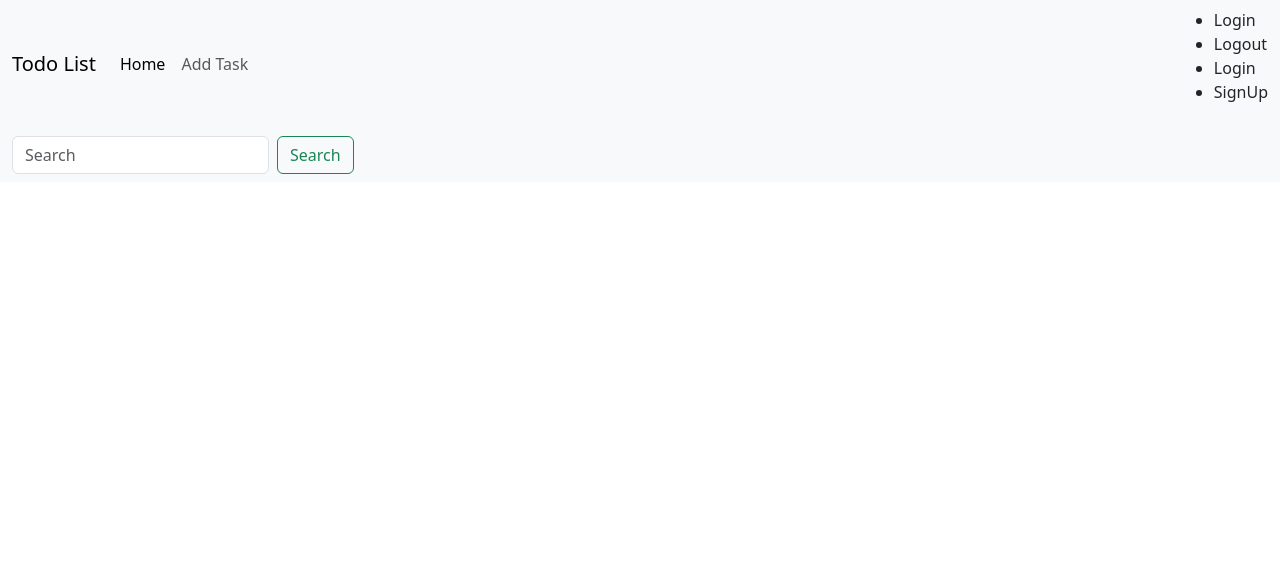
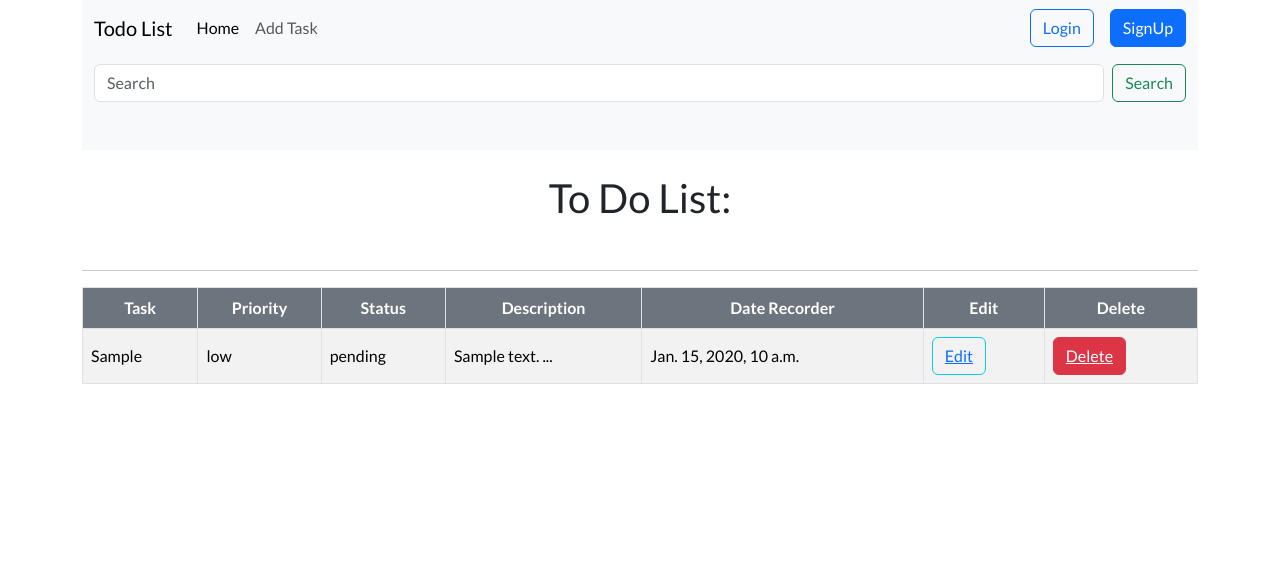
Before and after one commit to Elite81/to-do-list, a Django app: page / in a window 1280 px wide. Shown: the top 583 px of the page. Before the commit the page ends 174 px from the top, so only its background shows below. Run offline with Django 5.2, Linux system fonts and the light colour scheme; tables that the repository leaves empty hold one stand-in row (values such as "Sample post").

Commit message:
Added Bootstrap CSS for styling Changed font family to Roboto Updated edit view to use edit_list.html

```diff
--- a/project.py
+++ b/project.py
@@ -15,9 +15,8 @@ def search_task(query):
     return task
 
 
-def save_edited_task(form, user):
+def save_edited_task(form):
     task = form.save(commit=False)
-    task.user = user
     task.save()
     return task
 
--- a/tasks/models.py
+++ b/tasks/models.py
@@ -21,7 +21,7 @@ class Tasks(models.Model):
     ]
 
     id = models.UUIDField(primary_key=True, default=uuid.uuid4, editable=False )
-    user= models.ForeignKey("User", on_delete=models.CASCADE, related_name="tasks")
+    user= models.ForeignKey("User", on_delete=models.CASCADE, related_name="tasks", unique=True)
     task= models.CharField(max_length=256, blank=False, null=False)
     status =  models.CharField(max_length=64, choices= STATUS_CHOISES, default=STATUS_CHOISES[1][0] )
     priority = models.CharField(max_length=64, choices= PRIORITY, default=PRIORITY[0][0] )
--- a/tasks/templates/tasks/base.html
+++ b/tasks/templates/tasks/base.html
@@ -6,9 +6,17 @@
     <meta name="viewport" content="width=device-width, initial-scale=1.0">
     <!-- <script src="https://code.jquery.com/jquery-3.6.0.min.js"></script> -->
     <link href="https://cdn.jsdelivr.net/npm/bootstrap@5.3.8/dist/css/bootstrap.min.css" rel="stylesheet" integrity="sha384-sRIl4kxILFvY47J16cr9ZwB07vP4J8+LH7qKQnuqkuIAvNWLzeN8tE5YBujZqJLB" crossorigin="anonymous">
+
+    <link rel="preconnect" href="https://fonts.googleapis.com">
+<link rel="preconnect" href="https://fonts.gstatic.com" crossorigin>
+<link rel="preconnect" href="https://fonts.googleapis.com">
+<link rel="preconnect" href="https://fonts.gstatic.com" crossorigin>
+<link href="https://fonts.googleapis.com/css2?family=Lato:ital,wght@0,100;0,300;0,400;0,700;0,900;1,100;1,300;1,400;1,700;1,900&family=Open+Sans:ital,wght@0,300..800;1,300..800&display=swap" rel="stylesheet">
     <title>{% block title %}Home{% endblock %}</title>
 </head>
-<body>
+<body class="container" style="font-family: 'lato';">
+
+
 {% block header %}
 <nav class="navbar navbar-expand-lg bg-body-tertiary">
   <div class="container-fluid">
@@ -26,16 +34,8 @@
         </li>
 
       </ul>
-
-      <ul>
-        <li class="nav-item">
-          <a class="nav-link" href="#">Login</a>
-        </li>
-        <li class="nav-item">
-          <a class="nav-link" href="#">Logout</a>
-        </li>
-
-        {% if user.is_authenticated %}
+        <ul class="navbar-nav list-unstyled ms-auto d-flex gap-2">
+          {% if user.is_authenticated %}
                 <li class="nav-item">
                     <form method="post" action="{% url 'account_logout' %}">
                         {% csrf_token %}
@@ -43,19 +43,35 @@
                     </form>
                 </li>
             {% else %}
-                <li class="nav-item">
-                  <a class="nav-link" href="{% url 'account_login' %}">Login</a>
+                <li class="nav-item me-md-2">
+
+                  <a class="btn btn-outline-primary w-100 w-md-auto mb-2 mb-md-0" href="{% url 'account_login' %}">
+                    Login
+                  </a>
                 </li>
                   <li class="nav-item">
-                  <a class="nav-link" href="{% url 'account_signup' %}">SignUp</a>
+                  <a class="btn btn-primary w-100 w-md-auto" href="{% url 'account_signup' %}">SignUp</a>
                 </li>
             {% endif %}
+        </ul>
       </ul>
 
     </div>
   </div>
 </nav>
 {% endblock%}
+
+  {% block search %}
+    <nav class="navbar bg-body-tertiary pb-5">
+  <div class="container-fluid">
+    <form class="d-flex w-100 w-md-auto" role="search" action="{% url 'search' %}">
+      <input class="form-control flex-grow-1 me-2" type="search" placeholder="Search" aria-label="Search" name="q"/>
+      <button class="btn btn-outline-success" type="submit">Search</button>
+    </form>
+  </div>
+</nav>
+  {% endblock %}
+
 
 
     {% block content %}
--- a/tasks/templates/tasks/home.html
+++ b/tasks/templates/tasks/home.html
@@ -3,14 +3,60 @@
 {% block title %} Home {% endblock %}
 
 {% block content  %}
-    <nav class="navbar bg-body-tertiary">
-  <div class="container-fluid">
-    <form class="d-flex" role="search">
-      <input class="form-control me-2" type="search" placeholder="Search" aria-label="Search"/>
-      <button class="btn btn-outline-success" type="submit">Search</button>
-    </form>
+
+
+
+<div class="min-vh-100">
+  <div class="d-flex justify-content-center align-items-center p-4">
+  <h1 >To Do List: </h1>
   </div>
-</nav>
+  <hr>
+  <div class="table-resonsive">
+    <table class="table table-bordered table-striped table-hover align-middle">
+    <thead class="text-center ">
+      <th class="bg-secondary text-white">
+        Task
+      </th>
+      <th class="bg-secondary text-white">
+        Priority
+      </th>
+      <th class="bg-secondary text-white">
+        Status
+      </th>
+      <th class="bg-secondary text-white">
+        Description
+      </th>
+      <th class="bg-secondary text-white">
+        Date Recorder
+      </th>
+      <th class="bg-secondary text-white">
+        Edit
+      </th>
+      <th class="bg-secondary text-white">
+        Delete
+      </th>
+    </thead>
+    <tbody>
+      {% for task in tasks %}
+      <tr>
+        <td>{{task.task}}</td>
+         <td>{{task.priority}}</td>
+         <td>{{task.status}}</td>
+         <td>{{task.description|slice:":40"}} ...</td>
+         <td>{{task.date_added}}</td>
+         <td>
+          <button class="btn btn-outline-info "><a href="{% url 'edit_task' task.id %}">Edit</a></button>
+         </td>
+         <td>
+          <button class="btn btn-danger"><a href="{% url 'delete_task' task.id %}" class="text-white">Delete</a></button>
+         </td>
+      </tr>
+        {% endfor %}
+    </tbody>
+  </table>
+  </div>
+
+</div>
 
 {% endblock %}
 
--- a/tasks/urls.py
+++ b/tasks/urls.py
@@ -3,7 +3,7 @@ from .views  import *
 urlpatterns = [
     path("", home, name = "home"),
     path("new_task/", add_task, name="new_task"),
-    path("delete_task/", delete_task, name="delete_task"),
-    path("edit/task", edit_task, name='edit_task'),
+    path("delete/task/<uuid:pk>", delete_task, name="delete_task"),
+    path("edit_task/<uuid:pk>", edit_task, name='edit_task'),
     path("search/", search, name="search")
 ]
--- a/tasks/views.py
+++ b/tasks/views.py
@@ -9,7 +9,7 @@ from django.contrib import messages
 
 def home(request):
     tasks = Tasks.objects.select_related('user').all()
-    return render(request, "tasks/home.html", {"taks":tasks})
+    return render(request, "tasks/home.html", {"tasks":tasks})
 
 
 
@@ -21,7 +21,7 @@ def add_task(request):
         user = request.user
         if task_from.is_valid():
             task = save_new_task(task_from, user)
-        messages.success(f'Your task:{task} is saved with success')
+        messages.success(request, f'Your task:{task} is saved with success')
         return redirect("home")
     form = TaskForm()
     return render(request, "tasks/add_task.html", {"form": form})
@@ -30,10 +30,12 @@ def add_task(request):
 
 @login_required
 def delete_task(request, pk):
-    if request.method == "POST":
-        user = user=request.user
-        task = delete_a_task(pk,user)
-        messages.success(f'Your task:{task} was deleted with success')
+    user = user=request.user
+    task_to_delete = get_object_or_404(Tasks, pk=pk, user=request.user)
+    task = delete_a_task(pk,user)
+
+    if request.user == task_to_delete.user:
+        messages.success(request, f'Your task:{task} was deleted with success')
         return redirect("home")
 
 
@@ -46,23 +48,23 @@ def edit_task(request, pk):
         if form.is_valid():
             user = request.user
             save_edited_task(form, user)
-            messages.success('Your task was edited with success')
+            messages.success(request, 'Your task was edited with success')
             return redirect("/")
 
     form = TaskForm(instance=task)
-    return render(request, "tasks/add_task.html", {"form": form})
+    return render(request, "tasks/edit_task.html", {"form": form, "task":task})
 
 
 def search(request):
-    query = request.GET.get('q')
+    query = request.GET.get('q').strip()
     if query:
         result = search_task(query)
         if not result.exists():
             messages.error(request, f"No Task found for the search {query}")
     else:
 
-        messages.error('Your task was edited with success')
+        messages.error('Your query is empty')
         return render(request, 'tasks/home.html')
 
-    context = {'result':result, "query":query}
+    context = {'tasks':result, "query":query}
     return render(request, 'tasks/home.html', context)
--- a/test_project.py
+++ b/test_project.py
@@ -92,7 +92,7 @@ class LoginTest(TestCase):
         form = TaskForm(form_data, instance=task)
         self.assertTrue(form, form.errors)
 
-        edited_task = save_edited_task(form, user)
+        edited_task = save_edited_task(form)
         self.assertEqual(self.user, task.user)
         self.assertEqual(task.task, edited_task.task)
 
```
Also changed, not shown: tasks/templates/tasks/edit_task.html (added, +14 -0 lines), tasks/migrations/0002_alter_tasks_user.py (added), 1 other file.
